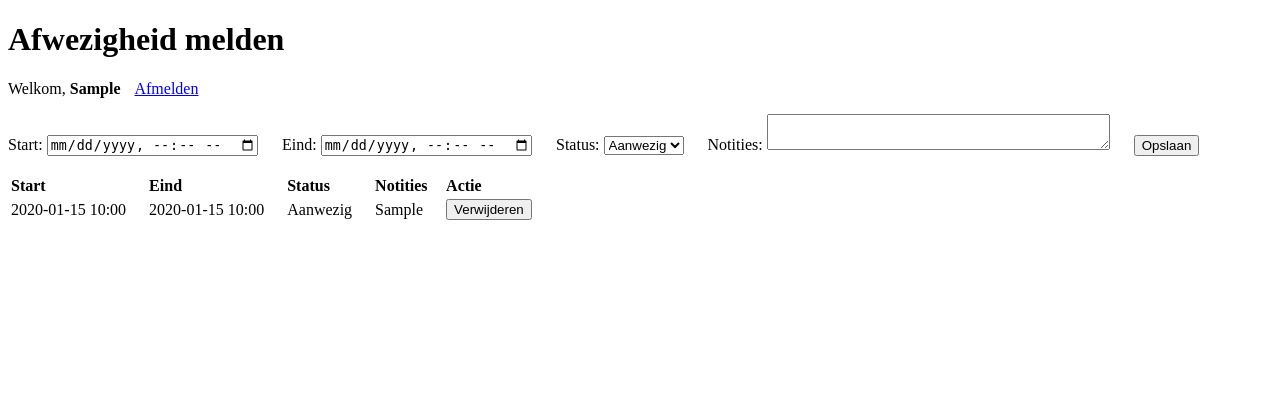
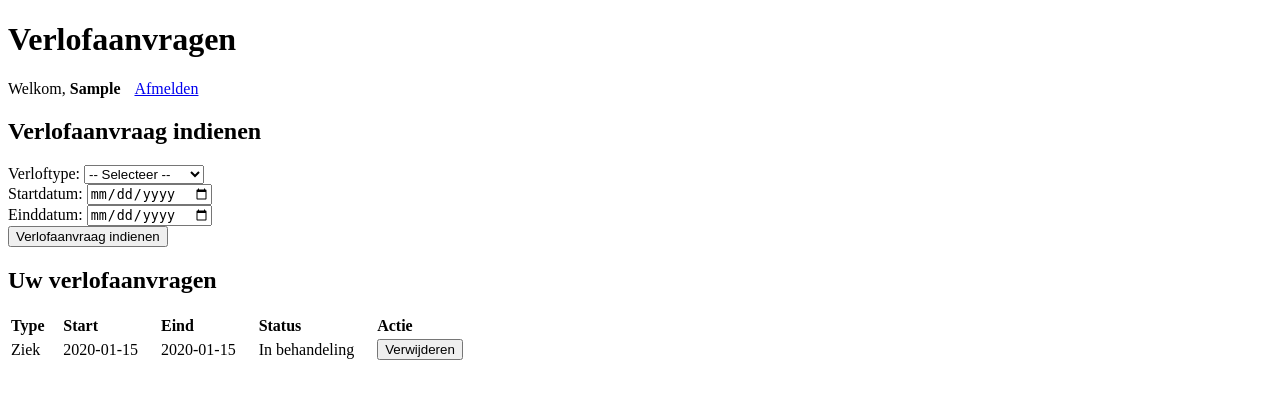
Before and after one commit to cdorsman/Afwezigheid, a Flask app: page / in a window 1280 px wide. Shown: the top 399 px of the page. Run offline with Flask 3, Linux system fonts and the light colour scheme; a user stored in the database is signed in; tables that the repository leaves empty hold one stand-in row (values such as "Sample post"); parts of the project's set-up code (start-up, migrations or seed data) failed here and were passed over; some libraries are stand-ins or nearby versions.

Commit message:
laatste toevoeging

```diff
--- a/afwezigheid/app.py
+++ b/afwezigheid/app.py
@@ -4,11 +4,11 @@ from os import getenv
 from flask import Flask, render_template, request, redirect, url_for
 from flask_login import LoginManager, login_user, logout_user, login_required, current_user
 from flask_wtf.csrf import generate_csrf
-from datetime import datetime, timedelta
+from datetime import datetime, timedelta, date
 from dotenv import load_dotenv
 from typing import Any, Optional
 
-from models import db, User, Aanwezigheid
+from models import db, User, Verlof
 
 load_dotenv()
 
@@ -46,83 +46,83 @@ def load_user(werknemer_id: str) -> Optional[User]:
 @app.route("/", methods=['GET', 'POST'])
 @login_required
 def index() -> Any:
+    """Manage leave requests."""
     if request.method == 'POST':
         action = request.form.get('action')
 
-        # Acties voor normale werknemers
+        # Werknemers: verlofaanvraag indienen
         if current_user.rol != 'teamleider':
-            if action == 'create':
+            if action == 'request':
                 try:
-                    check_in = datetime.fromisoformat(request.form.get('check_in'))
-                    check_uit_str = request.form.get('check_uit')
-                    check_uit = datetime.fromisoformat(check_uit_str) if check_uit_str else None
-                    status = request.form.get('status')
-                    notities = request.form.get('notities')
+                    verlof_type = request.form.get('verlof_type')
+                    start_datum = datetime.strptime(request.form.get('start_datum'), '%Y-%m-%d').date()
+                    eind_datum = datetime.strptime(request.form.get('eind_datum'), '%Y-%m-%d').date()
 
-                    nieuwe_record = Aanwezigheid(
+                    nieuw_verlof = Verlof(
                         werknemer_id=current_user.werknemer_id,
-                        check_in=check_in,
-                        check_uit=check_uit,
-                        status=status,
-                        notities=notities,
-                        goedkeuring_status='pending'
+                        verlof_type=verlof_type,
+                        start_datum=start_datum,
+                        eind_datum=eind_datum,
+                        status='In behandeling'
                     )
 
-                    db.session.add(nieuwe_record)
+                    db.session.add(nieuw_verlof)
                     db.session.commit()
                 except Exception as e:
-                    print(f"Error creating record: {e}")
+                    print(f"Error creating leave request: {e}")
                 return redirect(url_for('index'))
 
             elif action == 'delete':
                 try:
-                    record_id = int(request.form.get('record_id'))
-                    record = Aanwezigheid.query.get(record_id)
+                    verlof_id = int(request.form.get('verlof_id'))
+                    verlof_record = Verlof.query.get(verlof_id)
 
-                    if record and record.werknemer_id == current_user.werknemer_id:
-                        db.session.delete(record)
+                    if verlof_record and verlof_record.werknemer_id == current_user.werknemer_id:
+                        db.session.delete(verlof_record)
                         db.session.commit()
                 except Exception as e:
-                    print(f"Error deleting record: {e}")
+                    print(f"Error deleting leave request: {e}")
                 return redirect(url_for('index'))
 
-        # Acties voor teamleiders
+        # Teamleiders: verlofaanvraag goedkeuren/afkeuren
         elif current_user.rol == 'teamleider':
             if action == 'approve':
                 try:
-                    record_id = int(request.form.get('record_id'))
-                    record = Aanwezigheid.query.get(record_id)
+                    verlof_id = int(request.form.get('verlof_id'))
+                    verlof_record = Verlof.query.get(verlof_id)
 
-                    if record:
-                        record.goedkeuring_status = 'approved'
+                    if verlof_record:
+                        verlof_record.status = 'Goedgekeurd'
+                        verlof_record.goedgekeurd_door = current_user.werknemer_id
                         db.session.commit()
                 except Exception as e:
-                    print(f"Error approving record: {e}")
+                    print(f"Error approving leave: {e}")
                 return redirect(url_for('index'))
 
             elif action == 'reject':
                 try:
-                    record_id = int(request.form.get('record_id'))
-                    record = Aanwezigheid.query.get(record_id)
+                    verlof_id = int(request.form.get('verlof_id'))
+                    verlof_record = Verlof.query.get(verlof_id)
 
-                    if record:
-                        record.goedkeuring_status = 'rejected'
+                    if verlof_record:
+                        verlof_record.status = 'Afgekeurd'
+                        verlof_record.goedgekeurd_door = current_user.werknemer_id
                         db.session.commit()
                 except Exception as e:
-                    print(f"Error rejecting record: {e}")
+                    print(f"Error rejecting leave: {e}")
                 return redirect(url_for('index'))
 
     # Data laden op basis van rol
     if current_user.rol == 'teamleider':
-        aanwezigheid_records = Aanwezigheid.query.filter_by(goedkeuring_status='pending').all()
+        verlof_records = Verlof.query.filter_by(status='In behandeling').all()
     else:
-        aanwezigheid_records = Aanwezigheid.query.filter_by(
+        verlof_records = Verlof.query.filter_by(
             werknemer_id=current_user.werknemer_id
         ).all()
 
     return render_template(
         'index.html',
-        aanwezigheid=aanwezigheid_records,
+        verlof=verlof_records,
         user=current_user,
         rol=current_user.rol
     )
--- a/afwezigheid/templates/index.html
+++ b/afwezigheid/templates/index.html
@@ -1,70 +1,128 @@
 {% extends "base.html" %}
-{% block title %}Index{% endblock %}
-{% block head %}
-  {{ super() }}
-  <style type="text/css">
-    .important { color: #336699; }
-  </style>
-{% endblock %}
+{% block title %}Verlof{% endblock %}
 {% block content %}
-  <h1>Afwezigheid melden</h1>
+  <h1>Verlofaanvragen</h1>
 
   {% if current_user.is_authenticated and rol != "teamleider" %}
     <div class="authenticated-content">
       <p>Welkom, <strong>{{ current_user.gebruikersnaam }}</strong>
       <a style="margin-left: 10px;" href="{{ url_for('logout') }}">Afmelden</a></p>
 
-      <section class="report-section">
-        <!-- Form voor create -->
-      <form action="{{ url_for('index') }}" method="POST">
+      <section class="form-section">
+        <h2>Verlofaanvraag indienen</h2>
+        <form method="POST">
+          {% if config.WTF_CSRF_ENABLED %}
             <input type="hidden" name="csrf_token" value="{{ csrf_token() }}"/>
-        <input type="hidden" name="action" value="create">
+          {% endif %}
+          <input type="hidden" name="action" value="request">
 
           <div>
-          <label for="check_in">Start:</label>
-          <input style="margin-right: 20px;" type="datetime-local" id="check_in" name="check_in" required>
-          <label for="check_uit">Eind:</label>
-          <input style="margin-right: 20px;" type="datetime-local" id="check_uit" name="check_uit">
-          <label for="status">Status:</label>
-          <select style="margin-right: 20px;" id="status" name="status" required>
-            <option value="Aanwezig">Aanwezig</option>
-            <option value="Afwezig">Afwezig</option>
+            <label for="verlof_type">Verloftype:</label>
+            <select id="verlof_type" name="verlof_type" required>
+              <option value="">-- Selecteer --</option>
               <option value="Ziek">Ziek</option>
-            <option value="Verlof">Verlof</option>
+              <option value="Betaald">Betaald verlof</option>
+              <option value="Onbetaald">Onbetaald verlof</option>
+              <option value="Vakantie">Vakantie</option>
             </select>
+          </div>
 
-          <label for="notities">Notities:</label>
-          <textarea style="margin-right: 20px;" id="notities" name="notities" rows="2" cols="40"></textarea>
-        <button type="submit">Opslaan</button>
+          <div>
+            <label for="start_datum">Startdatum:</label>
+            <input type="date" id="start_datum" name="start_datum" required>
           </div>
+
+          <div>
+            <label for="eind_datum">Einddatum:</label>
+            <input type="date" id="eind_datum" name="eind_datum" required>
+          </div>
+
+          <button type="submit">Verlofaanvraag indienen</button>
         </form>
-      <br/>
+      </section>
 
-      <form>
-        {% if aanwezigheid %}
+      <section class="table-section">
+        <h2>Uw verlofaanvragen</h2>
+        {% if verlof %}
           <table>
             <thead>
               <tr>
+                <th style="text-align: left">Type</th>
                 <th style="text-align: left">Start</th>
                 <th style="text-align: left">Eind</th>
                 <th style="text-align: left">Status</th>
-                <th style="text-align: left">Notities</th>
                 <th style="text-align: left">Actie</th>
               </tr>
             </thead>
             <tbody>
-              {% for record in aanwezigheid %}
+              {% for record in verlof %}
                 <tr>
-                  <td style="padding-right: 20px;">{{ record.check_in.strftime('%Y-%m-%d %H:%M') }}</td>
-                  <td style="padding-right: 20px;">{{ record.check_uit.strftime('%Y-%m-%d %H:%M') if record.check_uit else '-' }}</td>
+                  <td style="padding-right: 20px;">{{ record.verlof_type }}</td>
+                  <td style="padding-right: 20px;">{{ record.start_datum.strftime('%Y-%m-%d') }}</td>
+                  <td style="padding-right: 20px;">{{ record.eind_datum.strftime('%Y-%m-%d') }}</td>
                   <td style="padding-right: 20px;">{{ record.status }}</td>
-                  <td style="padding-right: 20px;">{{ record.notities or '-' }}</td>
+                  <td>
+                    {% if record.status == 'In behandeling' %}
+                      <form style="display: inline;" action="{{ url_for('index') }}" method="POST">
+                        <input type="hidden" name="csrf_token" value="{{ csrf_token() }}"/>
+                        <input type="hidden" name="action" value="delete">
+                        <input type="hidden" name="verlof_id" value="{{ record.verlof_id }}">
+                        <button type="submit">Verwijderen</button>
+                      </form>
+                    {% else %}
+                      -
+                    {% endif %}
+                  </td>
+                </tr>
+              {% endfor %}
+            </tbody>
+          </table>
+        {% else %}
+          <p>Geen verlofaanvragen gevonden.</p>
+        {% endif %}
+      </section>
+    </div>
+
+  {% elif current_user.is_authenticated and rol == "teamleider" %}
+    <div class="teamleider-content">
+      <p>Welkom teamleider, <strong>{{ current_user.gebruikersnaam }}</strong>
+      <a style="margin-left: 10px;" href="{{ url_for('logout') }}">Afmelden</a></p>
+
+      <section class="table-section">
+        <h2>Verlofaanvragen ter goedkeuring</h2>
+        {% if verlof %}
+          <table>
+            <thead>
+              <tr>
+                <th style="text-align: left">Werknemer ID</th>
+                <th style="text-align: left">Type</th>
+                <th style="text-align: left">Start</th>
+                <th style="text-align: left">Eind</th>
+                <th style="text-align: left">Status</th>
+                <th style="text-align: left">Acties</th>
+              </tr>
+            </thead>
+            <tbody>
+              {% for record in verlof %}
+                <tr>
+                  <td style="padding-right: 20px;">{{ record.werknemer_id }}</td>
+                  <td style="padding-right: 20px;">{{ record.verlof_type }}</td>
+                  <td style="padding-right: 20px;">{{ record.start_datum.strftime('%Y-%m-%d') }}</td>
+                  <td style="padding-right: 20px;">{{ record.eind_datum.strftime('%Y-%m-%d') }}</td>
+                  <td style="padding-right: 20px;">{{ record.status }}</td>
                   <td>
                     <form style="display: inline;" action="{{ url_for('index') }}" method="POST">
                       <input type="hidden" name="csrf_token" value="{{ csrf_token() }}"/>
-                      <input type="hidden" name="action" value="delete">
-                      <input type="hidden" name="record_id" value="{{ record.aanwezigheid_id }}">
-                      <button type="submit">Verwijderen</button>
+                      <input type="hidden" name="action" value="approve">
+                      <input type="hidden" name="verlof_id" value="{{ record.verlof_id }}">
+                      <button type="submit">Goedkeuren</button>
+                    </form>
+
+                    <form style="display: inline;" action="{{ url_for('index') }}" method="POST">
+                      <input type="hidden" name="csrf_token" value="{{ csrf_token() }}"/>
+                      <input type="hidden" name="action" value="reject">
+                      <input type="hidden" name="verlof_id" value="{{ record.verlof_id }}">
+                      <button type="submit">Afkeuren</button>
                     </form>
                   </td>
                 </tr>
@@ -72,15 +130,14 @@
             </tbody>
           </table>
         {% else %}
-          <p>Geen aanwezigheidsgegevens gevonden.</p>
+          <p>Geen verlofaanvragen ter goedkeuring.</p>
         {% endif %}
-      </form>
       </section>
-  {% elif current_user.is_authenticated and rol == "teamleider" %}
-      <h2>Teamleider</h2>
+    </div>
+
   {% else %}
     <div class="unauthenticated-content">
-      <p>Welkom! U moet ingelogd zijn om afwezigheid in te melden.</p>
+      <p>Welkom! U moet ingelogd zijn om verlofaanvragen in te dienen.</p>
       <p><a href="{{ url_for('login') }}">Klik hier om in te loggen</a></p>
     </div>
   {% endif %}
```
Also changed, not shown: afwezigheid/models.py (+53 -0 lines), sql/init.sql (+2 -16 lines), README.md (added). Lines whose indentation alone changed are shown as unchanged.
